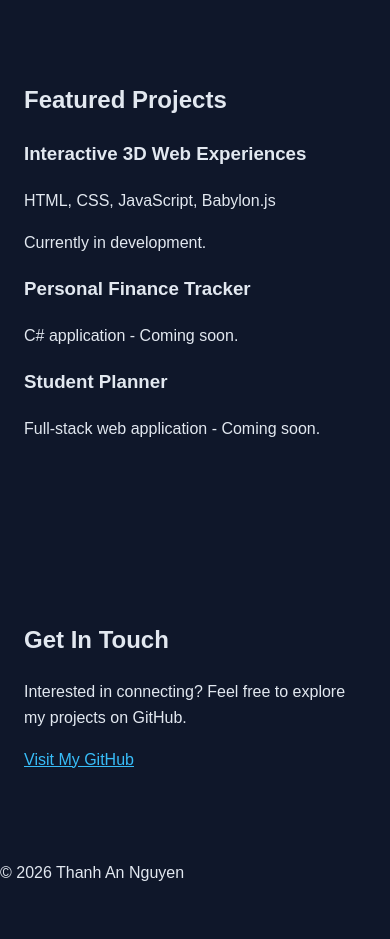
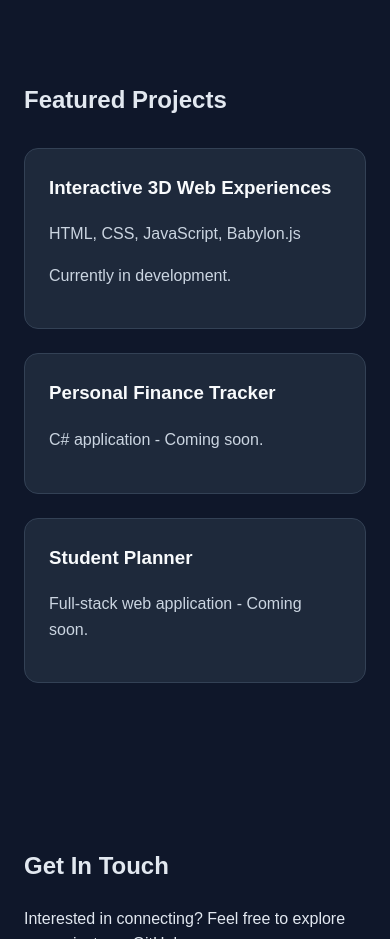
Before and after one commit to anguyen0344/anguyen0344.github.io, a plain HTML site: page index.html in a window 390 px wide. Shown: the part 1380-2319 px from the top of the page. Before the commit the page ends 2282 px from the top, so only its background shows below. Drawn offline with Linux system fonts and the light colour scheme.

Commit message:
Add responsive project cards with CSS Grid

```diff
--- a/style.css
+++ b/style.css
@@ -115,4 +115,45 @@ header {
 }
 .skills-list span:hover{
       transform: translateY(-3px);
+          border-color: #38bdf8;
+
 }
+
+    /* Projects Section */
+.project-grid{
+    display: grid;
+    grid-template-columns: repeat(3, minmax(0, 1fr));
+    gap: 24px;
+    margin-top: 28px;
+}
+       /* Individual Project Cards */
+.project-card{
+    background-color: #1e293b;
+    border: 1px solid #334155;
+    border-radius: 14px;
+    padding: 24px;
+    transition: transform 0.3s ease, border-color 0.3s ease;
+
+}
+      /* Project Hover Effect */
+.project-card:hover{
+    transform: translateY(-5px);
+    border-color: #38bdf8;
+
+}
+     /*  Project Titles */
+.project-card h3{
+    margin-top:0;
+    color: #f8fafc;
+}
+    /*  Project Descriptions */
+.project-card p{
+    color: #cbd5e1;
+}
+
+/* Responsive Project Grid */
+@media (max-width: 768px) {
+    .project-grid{
+        grid-template-columns: 1fr;
+    }
+}
```
